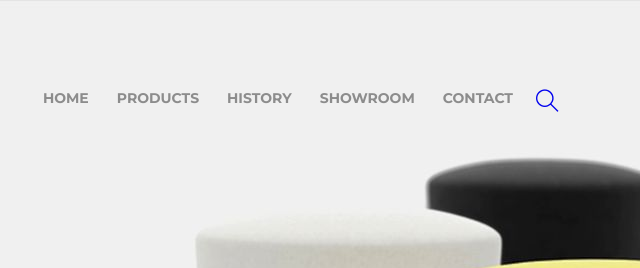
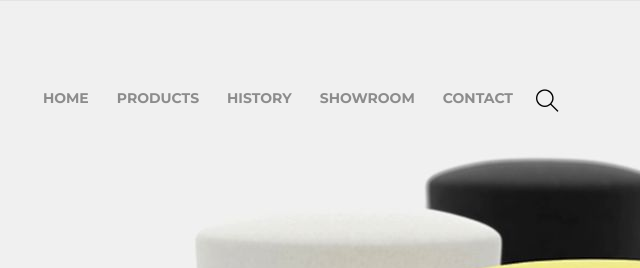
Before and after one commit to taysumova/html_css, a plain HTML site: page index.html in a window 1280 px wide. Shown: the top 268 px of the page, 640-1280 px from the left. Drawn offline with Linux system fonts and the light colour scheme.

Commit message:
убрала подсвечивание синим для .search

```diff
--- a/style.css
+++ b/style.css
@@ -79,11 +79,11 @@ img {
 
 .search {
     font-size: 23px;
-    font-weight: 900;
     margin-top: 22px;
     margin-right: 167px;
     float: right;
     text-decoration: none;
+    color: black;
 }
 
 .slider .slider_content {
```
